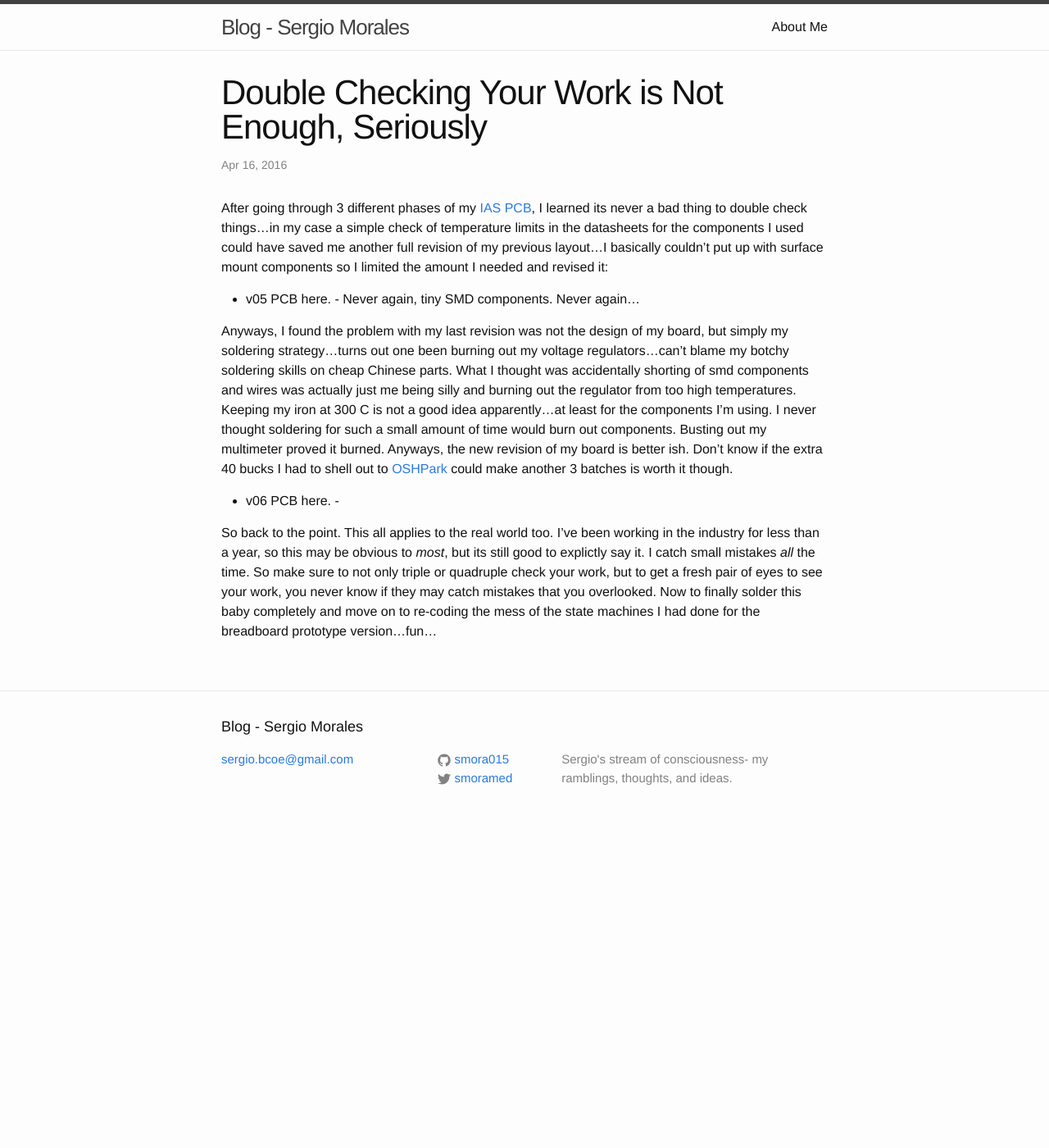
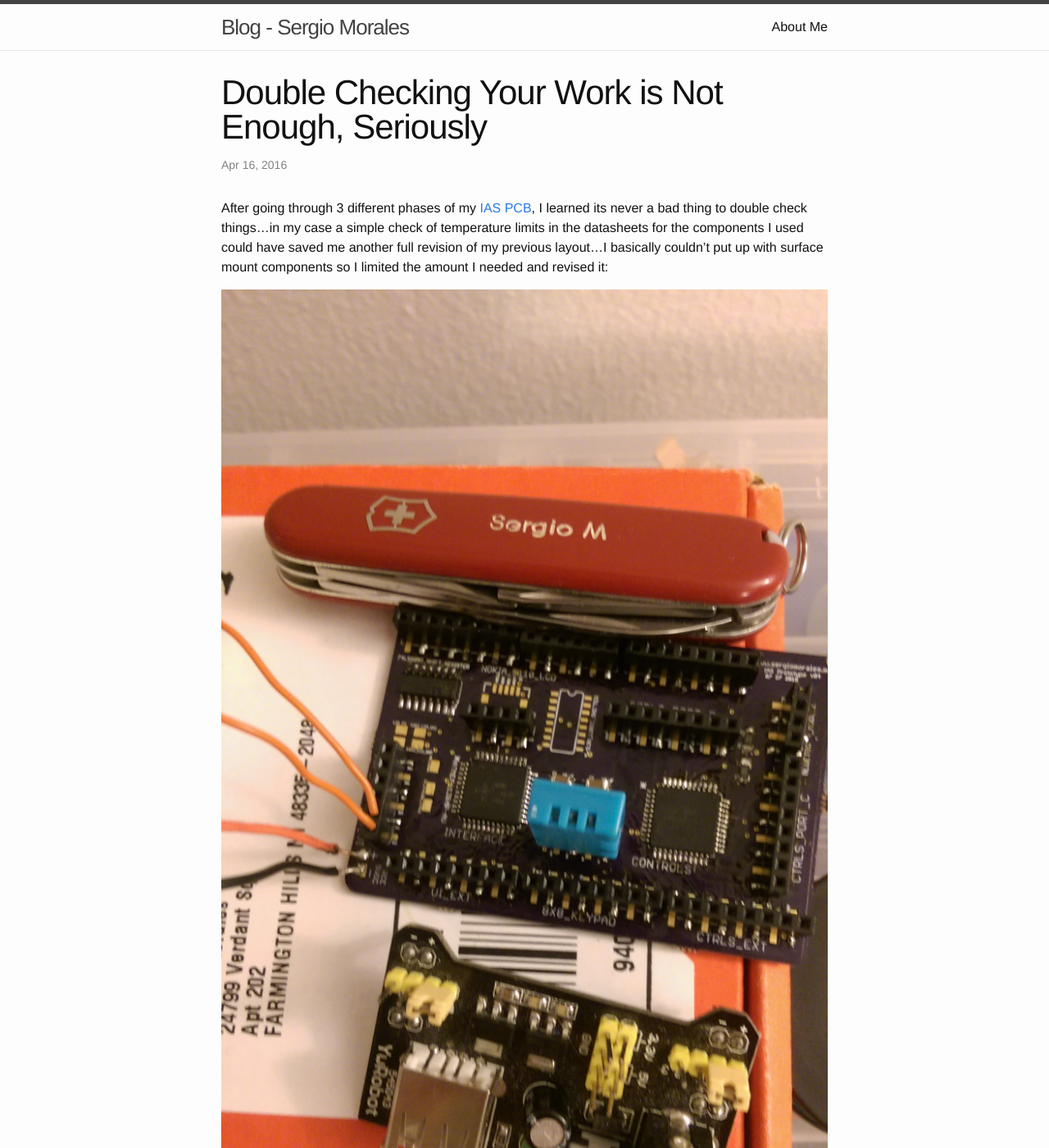
Before and after one commit to smora015/blog.sergiomorales.me, a Jekyll site: the page built from _posts/2016-04-16-double-checking-your-work.markdown, in a window 1280 px wide and 1400 px high. Shown: the whole window at 82% size. Built offline with Jekyll 4.4.1, drawn with Linux system fonts in a browser that asks for light colours; comment, search, counter and statistics services are not loaded; some of the changed text lies outside the part shown.

Commit message:
Fix image sources.

```diff
--- a/_posts/2016-04-16-double-checking-your-work.markdown
+++ b/_posts/2016-04-16-double-checking-your-work.markdown
@@ -8,12 +8,19 @@ comments:   true
 
 After going through 3 different phases of my [IAS PCB][ias-pcb], I learned its never a bad thing to double check things...in my case a simple check of temperature limits in  the datasheets for the components I used could have saved me another full revision of my previous layout...I basically couldn't put up with surface mount components so I limited the amount I needed and revised it:
 
-- v05 PCB here. -
-Never again, tiny SMD components. Never again...
+<center>
+   <img src="http://blog.sergiomorales.me/images/ias05.jpg">
+   Never again, tiny SMD components. Never again...
+</center> <br>
+
 
 Anyways, I found the problem with my last revision was not the design of my board, but simply my soldering strategy...turns out one been burning out my voltage regulators...can't blame my botchy soldering skills on cheap Chinese parts. What I thought was accidentally shorting of smd components and wires was actually just me being silly and burning out the regulator from too high temperatures. Keeping my iron at 300 C is not a good idea apparently...at least for the components I'm using. I never thought soldering for such a small amount of time would burn out components. Busting out my multimeter proved it burned. Anyways, the new revision of my board is better ish. Don't know if the extra 40 bucks I had to shell out to [OSHPark][oshpark] could make another 3 batches is worth it though.
 
-- v06 PCB here. -
+<center>
+   <img src="http://blog.sergiomorales.me/images/ias06.jpg">
+   Much better.
+</center> <br>
+
 
 So back to the point. This all applies to the real world too. I've been working in the industry for less than a year, so this may be obvious to _most_, but its still good to explictly say it. I catch small mistakes _all_ the time. So make sure to not only triple or quadruple check your work, but to get a fresh pair of eyes to see your work, you never know if they may catch mistakes that you overlooked. Now to finally solder this baby completely and move on to re-coding the mess of the state machines I had done for the breadboard prototype version...fun...
 
--- a/_posts/2016-04-23-visual-studio-is-terrible.markdown
+++ b/_posts/2016-04-23-visual-studio-is-terrible.markdown
@@ -9,7 +9,7 @@ comments:   true
 So, I finally decided to try out __Unity 3D__. I finally went out and bought a book for myself, because I honestly don't like to sit through crappy YouTube videos or stare at a screen to read for hours. I ended up getting __Joe Hocking__'s book, [Unity in Action: Multiplatform Game Development in C# with Unity 5][unity-book], and wow, I'm amazed out how quick it is to develop something from scratch. Before I start talking about my progress in the world of crossplatform game development, I'd just like to rant about the week long struggle I went through just install the damn thing for C# scripting.
 
 <center>
-   <img src="http://blog.sergiomorales.me/images/vs-error.png">
+   <img src="http://blog.sergiomorales.me/images/vs-error.PNG">
 </center> <br>
 
 For anyone wondering what this even means, I'll save you the trouble of having to run around only to have Microsoft act like you're an idiot and think you just downloaded a corrupted installer and having to compare checksums. This [Stack Overflow][stack-overflow] post will save you the trouble.
@@ -17,13 +17,13 @@ For anyone wondering what this even means, I'll save you the trouble of having t
 First off, if you get the steam explorer error, this is from the depencies it needs, which leads to NuGet package installer failing due to your system having an outdated copy of some system library. Save the crap, just install an older version...at the time of this post, the VS RTS version should do the trick. There should be a link to it in the stack overflow post above. Just for reference, you can inspect all of the files in case your problem is unrelated:
 
 <center>
-   <img src="http://blog.sergiomorales.me/images/vs-error-logs.png">
+   <img src="http://blog.sergiomorales.me/images/vs-error-logs.PNG">
 </center> <br>
 
 This is the perpetrator. I found the error by trying to workaround the issue and installing a standalone version of the NuGet Package manager, but to no avail:
 
 <center>
-   <img src="http://blog.sergiomorales.me/images/vs-error-nuget.png">
+   <img src="http://blog.sergiomorales.me/images/vs-error-nuget.PNG">
 </center> <br>
 
 Anywho, just do what the post says. Sometimes its better to start everything from scratch than to spend hours like me trying to figure it out. But that's just me. I just hate error logs that don't give you a proper indication of what exactly is freaking failing. Good job VS team.
```
Also changed, not shown: images/ias05.jpg (added), 1 other file.
